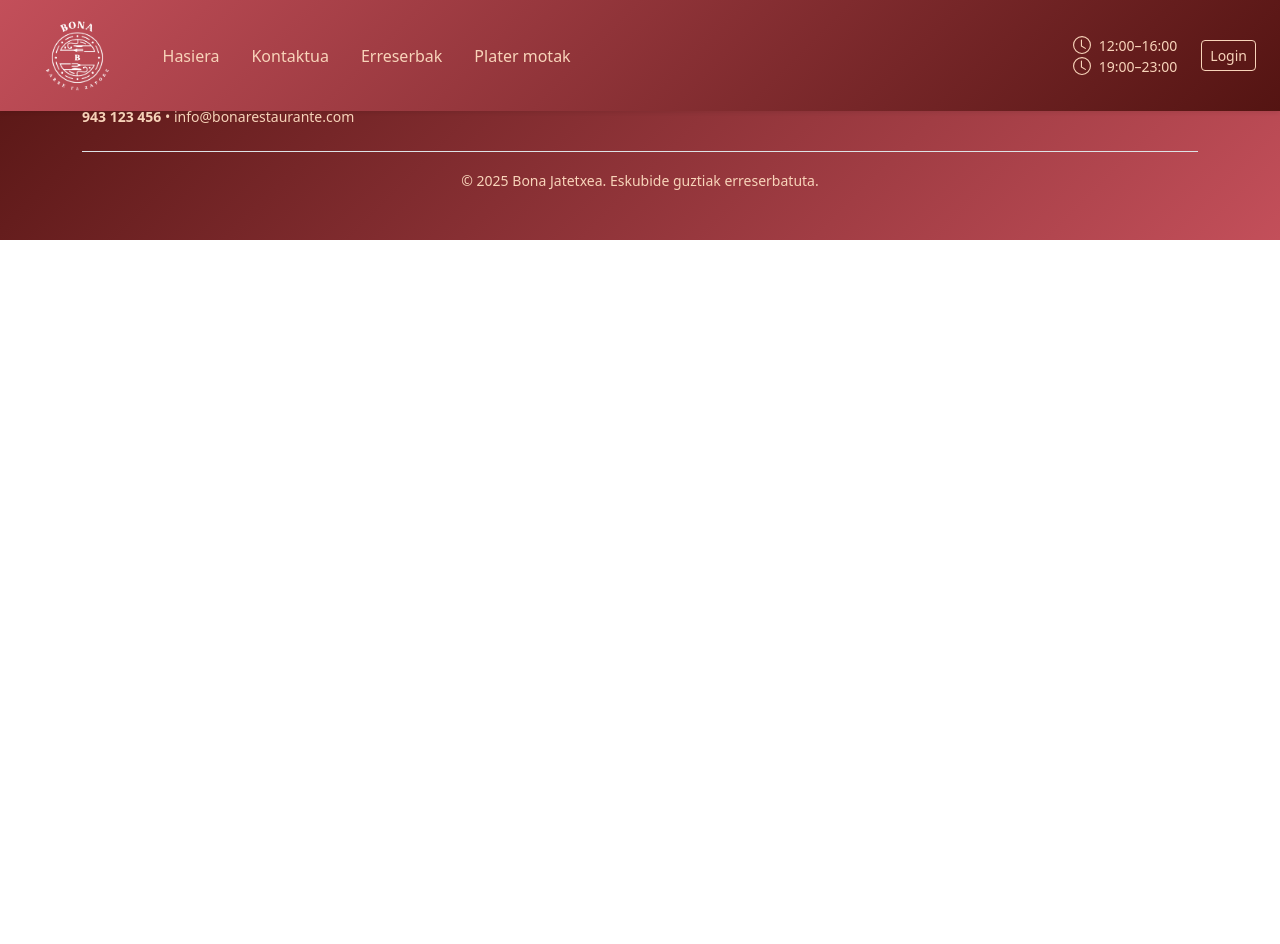
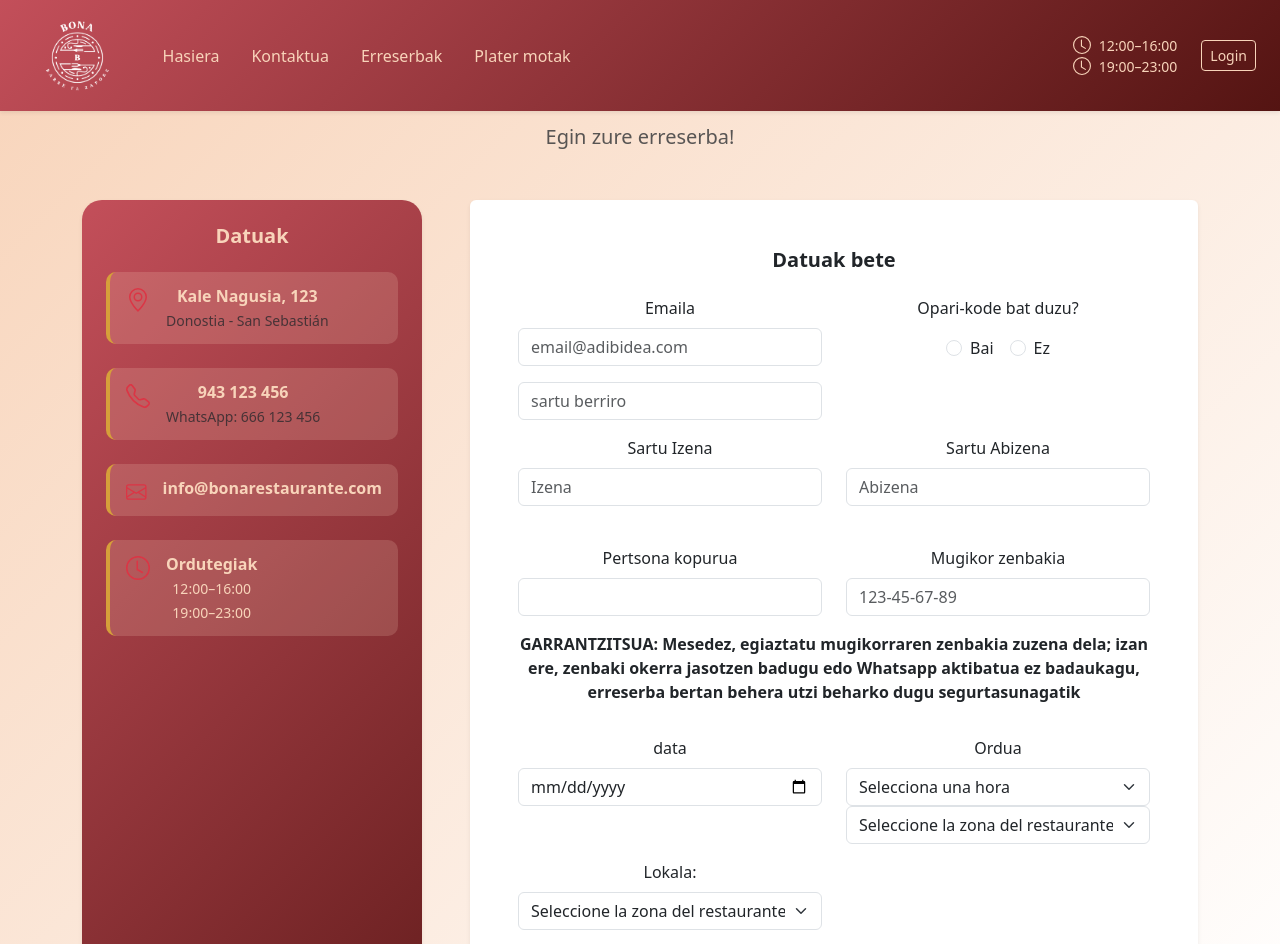
Before and after one commit to odonosoga/BonaJatetxea, a React (Create React App) app in the folder bona-web/: page /erreserbak in a window 1280 px wide. Shown: the top 944 px of the page. Before the commit the page ends 800 px from the top, so only its background shows below. Built offline with nearby package versions, Linux system fonts and the light colour scheme.

Commit message:
Reservas

```diff
--- a/bona-web/src/App.js
+++ b/bona-web/src/App.js
@@ -5,7 +5,7 @@ import Header from './components/Header/header';
 import Footer from './components/Footer/footer';
 import Home from './components/Home/home';
 import Contact from './components/Contact/contact';
-
+import Reserva from './components/Reservations/reservation';
 function App() {
   return (
     <Router>
@@ -16,6 +16,7 @@ function App() {
           <Routes>
             <Route path="/" element={<Home />} />
             <Route path="/kontaktua" element={<Contact />} />
+            <Route path="/erreserbak" element={<Reserva />}/>
           </Routes>
         </main>
 
--- a/bona-web/src/components/Header/header.js
+++ b/bona-web/src/components/Header/header.js
@@ -42,7 +42,8 @@ const Header = () => {
               Kontaktua
             </Nav.Link>
             {/* Otros enlaces futuros */}
-            <Nav.Link href="#erreserbak" className="nav-link-custom px-3">
+            <Nav.Link as={Link}
+              to="/erreserbak" className="nav-link-custom px-3">
               Erreserbak
             </Nav.Link>
             <Nav.Link href="#plater-motak" className="nav-link-custom px-3">
--- a/bona-web/src/components/Reservations/reservation.js
+++ b/bona-web/src/components/Reservations/reservation.js
@@ -103,27 +103,90 @@ const Reserva = () => {
                         {hasOpari && (
                             <div className="mt-3 d-flex align-items-center justify-content-center">
                                 <Form.Label className="me-2 mb-0">Sartu kodea</Form.Label>
-                                <Form.Control type="text" placeholder="OPARI-12345" style={{ maxWidth: "200px" }}/>
+                                <Form.Control type="text" placeholder="OPARI-12345" style={{ maxWidth: "200px" }} required/>
                             </div>
                         )}
                         </Form.Group>
                       </Col>
                     </Row>
                     <Row>
-                        <Col>
+                      <Col md={6} className="mb-3">
                           <Form.Group>
-                                <Form.Label className="fw-medium">Telefonoa</Form.Label>
-                                <Form.Control type="tel" placeholder="666 123 456" />
+                            <Form.Label className="fw-medium">Sartu Izena</Form.Label>
+                            <Form.Control type="text" placeholder="Izena" required/>
                           </Form.Group>
                       </Col>
-                        <Col>
+                      <Col md={6} className="mb-3">
                           <Form.Group className="mb-4">
-                                <Form.Label className="fw-medium">Mezua</Form.Label>
-                                <Form.Control as="textarea" rows={4} placeholder="Zure mezua..." />
+                            <Form.Label className="fw-medium">Sartu Abizena</Form.Label>
+                            <Form.Control type="text" placeholder="Abizena" required />
                           </Form.Group>
                       </Col>
                     </Row>
-
+                    <Row>
+                      <Col md={6} className="mb-3">
+                        <Form.Group>
+                          <Form.Label className="fw-medium">Pertsona kopurua</Form.Label>
+                          <Form.Control type="number" min={1} max={12} required/>
+                        </Form.Group>
+                      </Col>
+                      <Col md={6} className="mb-3">
+                        <Form.Group>
+                          <Form.Label className="fw-medium">Mugikor zenbakia</Form.Label>
+                          <Form.Control type="number" placeholder="123-45-67-89" required/>
+                        </Form.Group>
+                      </Col>
+                    </Row>
+                    <Row>
+                      <Col className="mb-3">
+                        <p><strong>GARRANTZITSUA: Mesedez, egiaztatu mugikorraren zenbakia zuzena dela; izan ere, zenbaki okerra jasotzen badugu edo Whatsapp aktibatua ez badaukagu, erreserba bertan behera utzi beharko dugu segurtasunagatik</strong></p>
+                      </Col>
+                    </Row>
+                    <Row>
+                      <Col md={6} className="mb-3">
+                        <Form.Group>
+                          <Form.Label className="fw-medium">data</Form.Label>
+                          <Form.Control type="date"></Form.Control>
+                        </Form.Group>
+                      </Col>
+                      <Col md={6} className="mb-3">
+                        <Form.Label className="fw-fw-medium">Ordua</Form.Label>
+                          <select className="form-select">
+                            <option selected>Selecciona una hora</option>
+                            <option>12:00</option>
+                            <option>12:45</option>
+                            <option>13:30</option>
+                            <option>14:15</option>
+                            <option>15:00</option>
+                            <option>15:45</option>
+                          </select>
+                          <select className="form-select">
+                            <option selected>Seleccione la zona del restaurante</option>
+                            <option>19:00</option>
+                            <option>19:45</option>
+                            <option>20:30</option>
+                            <option>21:15</option>
+                            <option>22:00</option>
+                            <option>22:45</option>
+                          </select>
+                      </Col>
+                    </Row>
+                    <Row>
+                      <Col md={6} className="mb-3">
+                        <Form.Group>
+                          <Form.Label>Lokala: </Form.Label>
+                          <select className="form-select">
+                            <option selected>Seleccione la zona del restaurante</option>
+                            <option>19:00</option>
+                            <option>19:45</option>
+                            <option>20:30</option>
+                            <option>21:15</option>
+                            <option>22:00</option>
+                            <option>22:45</option>
+                          </select>
+                        </Form.Group>
+                      </Col>
+                    </Row>
                     <Button type="submit" className="w-100 btn-contact py-3 fw-bold">
                       Bidali mezua
                     </Button>
```
Lines whose indentation alone changed are shown as unchanged.
